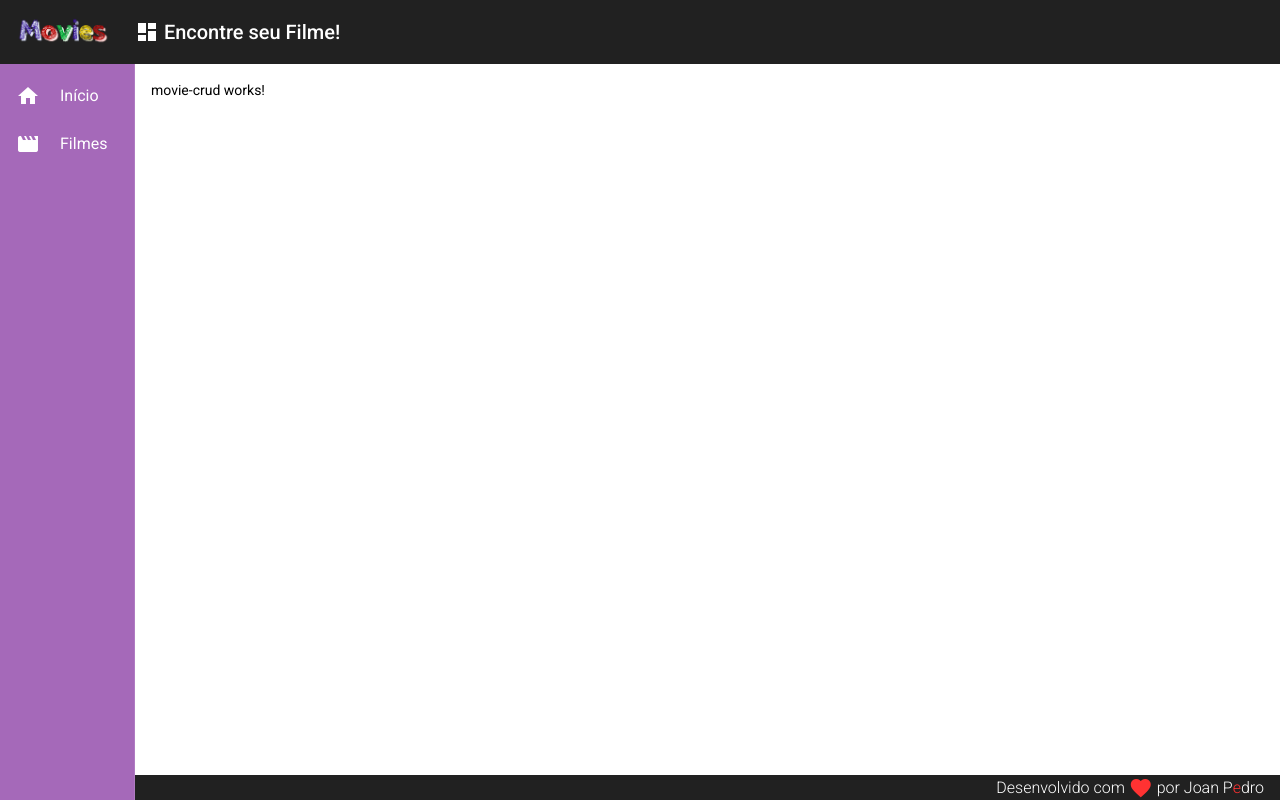
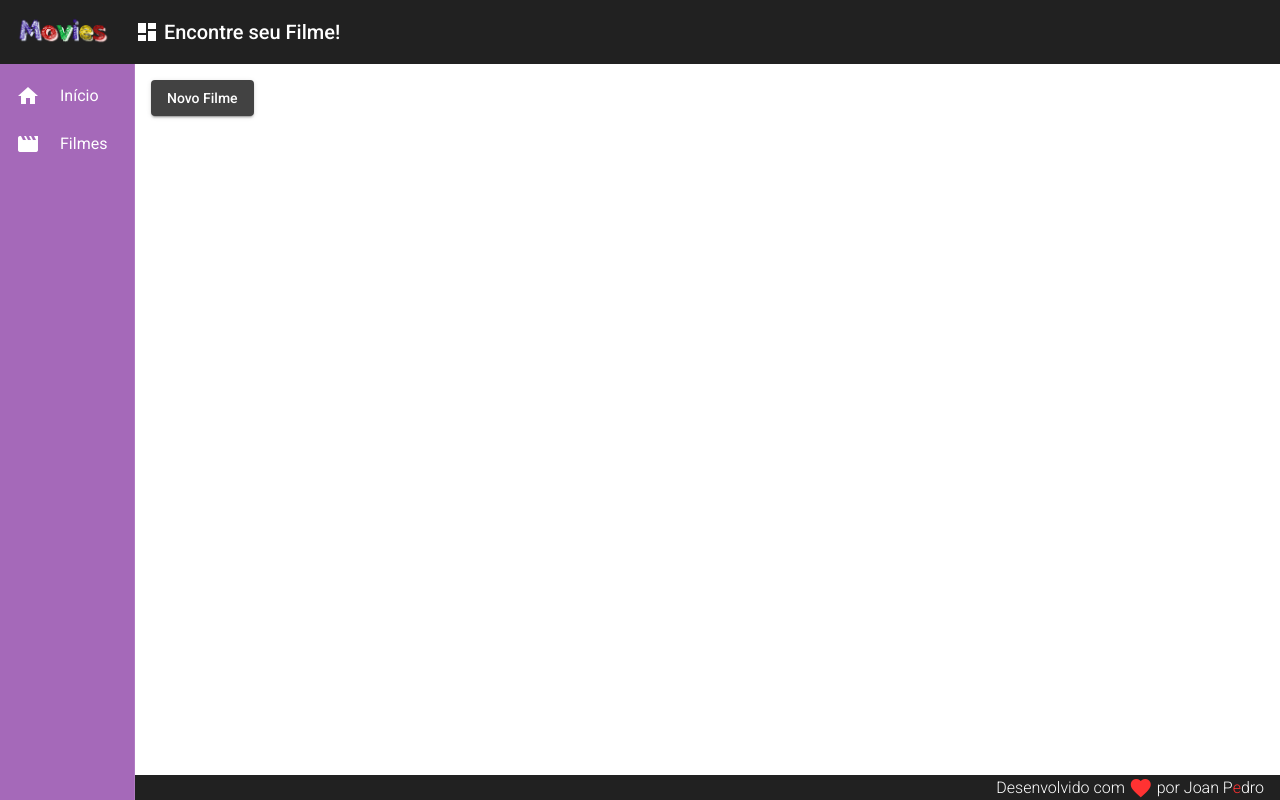
Before and after one commit to JoanPedro/AngularSQL-Teste, an Angular app in the folder frontend/: page /movies in a window 1280 px wide. Built offline with nearby package versions, Linux system fonts and the light colour scheme.

Commit message:
Injessão de Dependencias Criar Movies

```diff
--- a/frontend/src/app/app.module.ts
+++ b/frontend/src/app/app.module.ts
@@ -17,6 +17,7 @@
 import { RedDirective } from './directives/red.directive';
 import { ForDirective } from './directives/for.directive';
 import { MovieCreateComponent } from './components/movie/movie-create/movie-create.component';
+import { MatButtonModule } from '@angular/material/button';
 
 @NgModule({
   declarations: [
@@ -37,7 +38,8 @@
     MatToolbarModule,
     MatSidenavModule,
     MatListModule,
-    MatCardModule
+    MatCardModule,
+    MatButtonModule
   ],
   providers: [],
   bootstrap: [AppComponent]
--- a/frontend/src/app/view/movie-crud/movie-crud.component.html
+++ b/frontend/src/app/view/movie-crud/movie-crud.component.html
@@ -1 +1,4 @@
-<p>movie-crud works!</p>
+
+<button mat-raised-button (click)="navigateToMovieCreate()">
+  Novo Filme
+</button>
--- a/frontend/src/app/view/movie-crud/movie-crud.component.ts
+++ b/frontend/src/app/view/movie-crud/movie-crud.component.ts
@@ -1,4 +1,5 @@
 import { Component, OnInit } from '@angular/core';
+import { Router } from '@angular/router';
 
 @Component({
   selector: 'app-movie-crud',
@@ -7,9 +8,12 @@
 })
 export class MovieCrudComponent implements OnInit {
 
-  constructor() { }
+  constructor(private router: Router) { }
 
   ngOnInit(): void {
   }
 
+  navigateToMovieCreate(): void {
+    this.router.navigate(['/movies/create'])
+  }
 }
```
